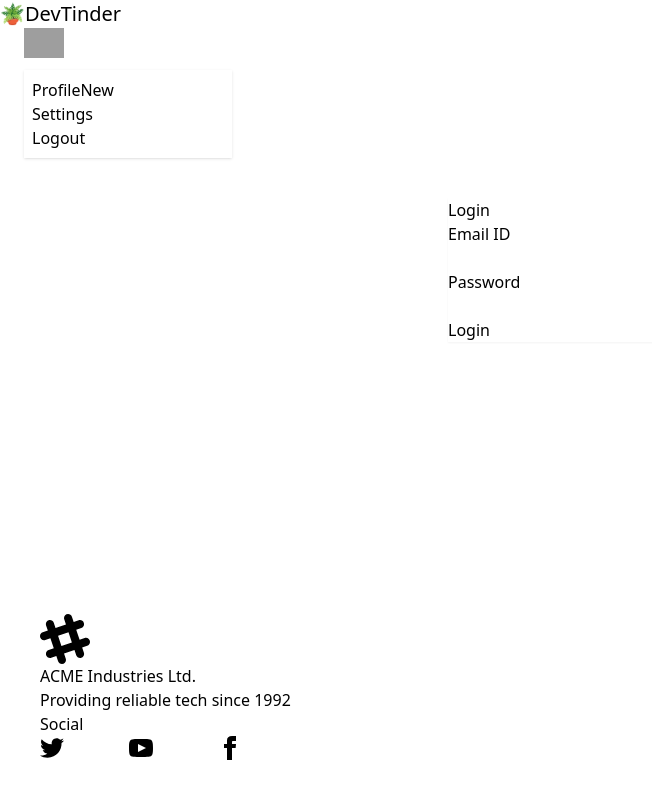
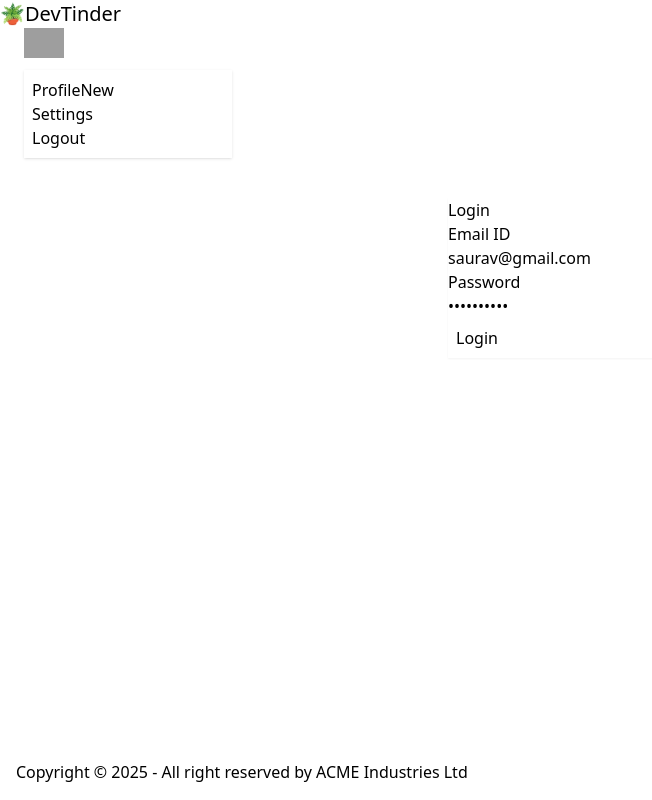
Before and after one commit to sauravydv5/DevTender_Ui, a React (Vite) app: page /login in a window 1280 px wide. Shown: the whole page, without its empty margins (0-652 px from the left). Built offline with nearby package versions, Linux system fonts and the light colour scheme; grey boxes are pictures that could not be loaded.

Commit message:
modified

```diff
--- a/package.json
+++ b/package.json
@@ -10,6 +10,8 @@
     "preview": "vite preview"
   },
   "dependencies": {
+    "axios": "^1.9.0",
+    "cors": "^2.8.5",
     "react": "^19.1.0",
     "react-dom": "^19.1.0",
     "react-router-dom": "^7.6.0"
--- a/src/Footer.jsx
+++ b/src/Footer.jsx
@@ -3,63 +3,13 @@ import React from "react";
 const Footer = () => {
   return (
     <div>
-      <footer className="fixed bottom-0 p-10 footer sm:footer-horizontal bg-base-200 text-neutral-content">
+      <footer className="fixed bottom-0 p-4 footer sm:footer-horizontal footer-center bg-base-200 text-base-content">
         <aside>
-          <svg
-            width="50"
-            height="50"
-            viewBox="0 0 24 24"
-            xmlns="http://www.w3.org/2000/svg"
-            fillRule="evenodd"
-            clipRule="evenodd"
-            className="fill-current"
-          >
-            <path d="M22.672 15.226l-2.432.811.841 2.515c.33 1.019-.209 2.127-1.23 2.456-1.15.325-2.148-.321-2.463-1.226l-.84-2.518-5.013 1.677.84 2.517c.391 1.203-.434 2.542-1.831 2.542-.88 0-1.601-.564-1.86-1.314l-.842-2.516-2.431.809c-1.135.328-2.145-.317-2.463-1.229-.329-1.018.211-2.127 1.231-2.456l2.432-.809-1.621-4.823-2.432.808c-1.355.384-2.558-.59-2.558-1.839 0-.817.509-1.582 1.327-1.846l2.433-.809-.842-2.515c-.33-1.02.211-2.129 1.232-2.458 1.02-.329 2.13.209 2.461 1.229l.842 2.515 5.011-1.677-.839-2.517c-.403-1.238.484-2.553 1.843-2.553.819 0 1.585.509 1.85 1.326l.841 2.517 2.431-.81c1.02-.33 2.131.211 2.461 1.229.332 1.018-.21 2.126-1.23 2.456l-2.433.809 1.622 4.823 2.433-.809c1.242-.401 2.557.484 2.557 1.838 0 .819-.51 1.583-1.328 1.847m-8.992-6.428l-5.01 1.675 1.619 4.828 5.011-1.674-1.62-4.829z"></path>
-          </svg>
           <p>
-            ACME Industries Ltd.
-            <br />
-            Providing reliable tech since 1992
+            Copyright © {new Date().getFullYear()} - All right reserved by ACME
+            Industries Ltd
           </p>
         </aside>
-        <nav>
-          <h6 className="footer-title">Social</h6>
-          <div className="grid grid-flow-col gap-4">
-            <a>
-              <svg
-                xmlns="http://www.w3.org/2000/svg"
-                width="24"
-                height="24"
-                viewBox="0 0 24 24"
-                className="fill-current"
-              >
-                <path d="M24 4.557c-.883.392-1.832.656-2.828.775 1.017-.609 1.798-1.574 2.165-2.724-.951.564-2.005.974-3.127 1.195-.897-.957-2.178-1.555-3.594-1.555-3.179 0-5.515 2.966-4.797 6.045-4.091-.205-7.719-2.165-10.148-5.144-1.29 2.213-.669 5.108 1.523 6.574-.806-.026-1.566-.247-2.229-.616-.054 2.281 1.581 4.415 3.949 4.89-.693.188-1.452.232-2.224.084.626 1.956 2.444 3.379 4.6 3.419-2.07 1.623-4.678 2.348-7.29 2.04 2.179 1.397 4.768 2.212 7.548 2.212 9.142 0 14.307-7.721 13.995-14.646.962-.695 1.797-1.562 2.457-2.549z"></path>
-              </svg>
-            </a>
-            <a>
-              <svg
-                xmlns="http://www.w3.org/2000/svg"
-                width="24"
-                height="24"
-                viewBox="0 0 24 24"
-                className="fill-current"
-              >
-                <path d="M19.615 3.184c-3.604-.246-11.631-.245-15.23 0-3.897.266-4.356 2.62-4.385 8.816.029 6.185.484 8.549 4.385 8.816 3.6.245 11.626.246 15.23 0 3.897-.266 4.356-2.62 4.385-8.816-.029-6.185-.484-8.549-4.385-8.816zm-10.615 12.816v-8l8 3.993-8 4.007z"></path>
-              </svg>
-            </a>
-            <a>
-              <svg
-                xmlns="http://www.w3.org/2000/svg"
-                width="24"
-                height="24"
-                viewBox="0 0 24 24"
-                className="fill-current"
-              >
-                <path d="M9 8h-3v4h3v12h5v-12h3.642l.358-4h-4v-1.667c0-.955.192-1.333 1.115-1.333h2.885v-5h-3.808c-3.596 0-5.192 1.583-5.192 4.615v3.385z"></path>
-              </svg>
-            </a>
-          </div>
-        </nav>
       </footer>
     </div>
   );
--- a/src/Login.jsx
+++ b/src/Login.jsx
@@ -1,23 +1,52 @@
-import React from "react";
+import axios from "axios";
+import React, { useState } from "react";
 
 const Login = () => {
+  const [email, setEmail] = useState("saurav@gmail.com");
+  const [password, setPassword] = useState("SAurav@123");
+
+  const handleLogin = async () => {
+    try {
+      const res = await axios.post("http://localhost:3000/login", {
+        email,
+        password,
+      });
+    } catch (err) {
+      console.error(err);
+    }
+  };
+
   return (
     <div className="flex justify-center my-10">
       <div className="shadow-sm card bg-base-300 w-96">
         <div className="card-body">
           <h2 className="justify-center card-title">Login</h2>
           <div>
-            <label className="py-4 fieldset">
+            <label className="my-2 fieldset">
               <legend className="fieldset-legend">Email ID</legend>
-              <input type="text" className="input" placeholder="" />
+              <input
+                type="text"
+                value={email}
+                className="input"
+                placeholder="Enter your email"
+                onChange={(e) => setEmail(e.target.value)}
+              />
             </label>
-            <label className="py-4 fieldset">
+            <label className="my-2 fieldset">
               <legend className="fieldset-legend">Password</legend>
-              <input type="text" className="input" placeholder="" />
+              <input
+                type="password"
+                value={password}
+                className="input"
+                placeholder="Enter your password"
+                onChange={(e) => setPassword(e.target.value)}
+              />
             </label>
           </div>
-          <div className="justify-center card-actions">
-            <button className="btn btn-primary">Login</button>
+          <div className="justify-center m-2 card-actions">
+            <button className="btn btn-primary" onClick={handleLogin}>
+              Login
+            </button>
           </div>
         </div>
       </div>
```
Also changed, not shown: 1 other file (tests, documents, lock files or other folders).
